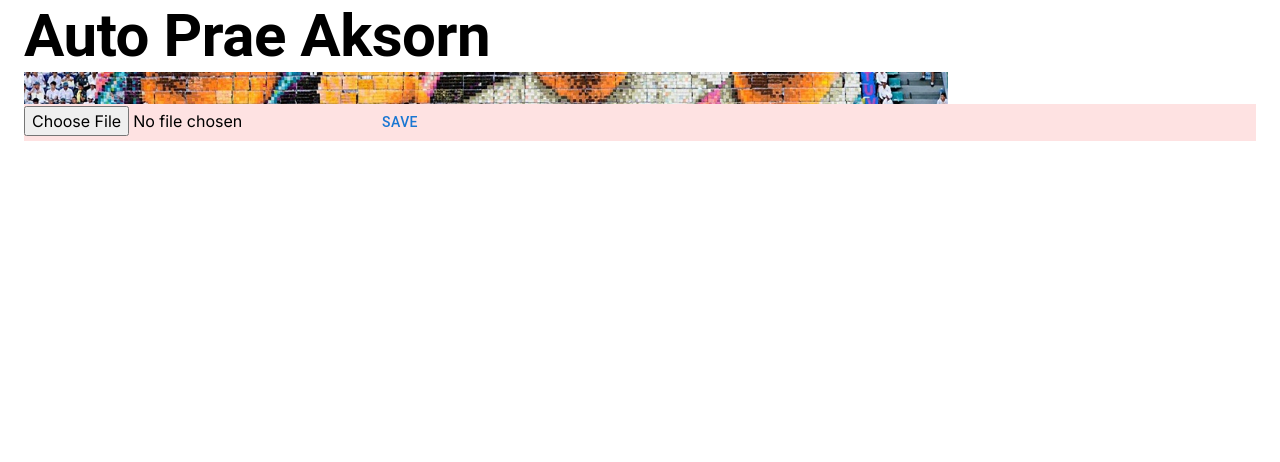
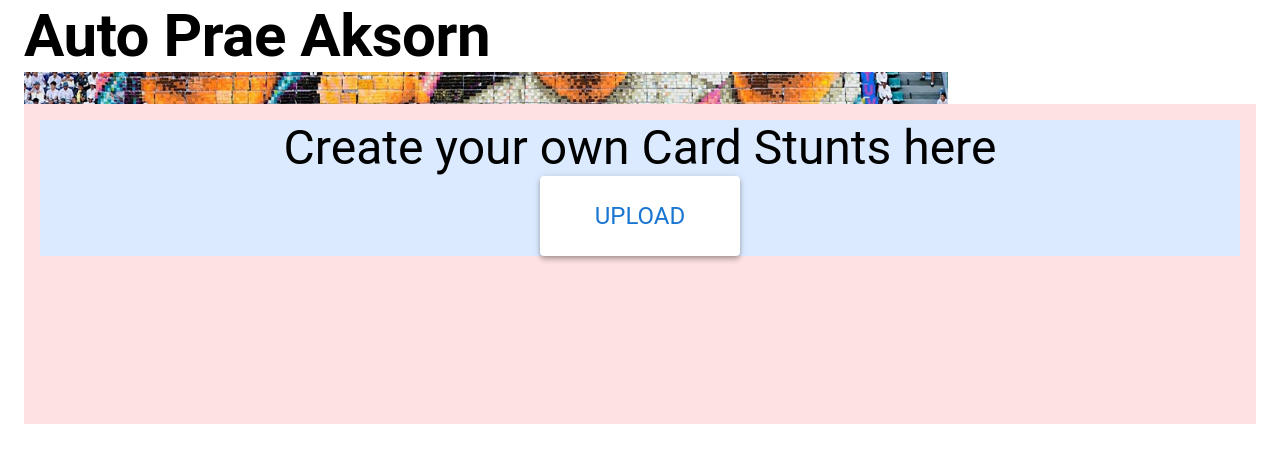
Before and after one commit to bookpanda/AutoPraeAksorn, a Next.js app in the folder apps/client/: page / in a window 1280 px wide. Shown: the top 462 px of the page. Built offline with nearby package versions, Linux system fonts and the light colour scheme; no server answers; a web font is replaced by a local one.

Commit message:
feat: upload button looks

```diff
--- a/apps/client/src/modules/ImageProcessor/ImageProcessor.tsx
+++ b/apps/client/src/modules/ImageProcessor/ImageProcessor.tsx
@@ -10,6 +10,7 @@ import { CompletedCrop } from "./components/completedCrop";
 import { CropArea } from "./components/cropArea";
 import { Rotate } from "./components/rotate";
 import { Scale } from "./components/scale";
+import { UploadButton } from "./components/uploadButton";
 import { useDebounceEffect } from "./useDebounceEffect";
 
 export function ImageProcessor() {
@@ -18,7 +19,6 @@ export function ImageProcessor() {
     completedCrop,
     imgRef,
     imgSrc,
-    onSelectFile,
     previewCanvasRef,
     processImage,
     rotate,
@@ -47,9 +47,10 @@ export function ImageProcessor() {
   );
 
   return (
-    <div className="App bg-red-100">
+    <div className="App min-h-[40vh] bg-red-100 p-4">
+      <UploadButton />
       <div className="Crop-Controls bg-green-100">
-        {!!imgSrc && (
+        {imgSrc && (
           <div className="flex justify-center space-x-8 p-8">
             <CropArea />
             <CompletedCrop />
@@ -59,11 +60,17 @@ export function ImageProcessor() {
           <div>
             <Scale />
             <Rotate />
+
+            <Button
+              component="label"
+              variant="contained"
+              onClick={() => processImage()}
+            >
+              save
+            </Button>
           </div>
         )}
       </div>
-      <input accept="image/*" type="file" onChange={onSelectFile} />
-      <Button onClick={() => processImage()}>save</Button>
     </div>
   );
 }
--- /dev/null
+++ b/apps/client/src/modules/ImageProcessor/components/uploadButton.tsx
@@ -0,0 +1,49 @@
+import React from "react";
+
+import { Button, Paper, Typography } from "@mui/material";
+
+import { useProcessContext } from "$core/contexts/process";
+
+export const UploadButton = () => {
+  const processContext = useProcessContext();
+  const { imgSrc, onSelectFile } = processContext;
+
+  return (
+    <div className="flex items-center justify-center bg-blue-100">
+      {imgSrc ? (
+        <Button component="label" size="large" variant="contained">
+          <Typography className="font-bold" variant="h5">
+            Upload
+          </Typography>
+          <input accept="image/*" hidden type="file" onChange={onSelectFile} />
+        </Button>
+      ) : (
+        <div className="flex w-full flex-col items-center">
+          <Typography
+            className="mb-8 font-semibold"
+            component="h3"
+            variant="h3"
+          >
+            Create your own Card Stunts here
+          </Typography>
+          <Paper
+            className="flex h-[10vh] w-1/6 items-center justify-center"
+            elevation={4}
+          >
+            <Button component="label" size="large" variant="text">
+              <Typography className="font-bold" variant="h5">
+                Upload
+              </Typography>
+              <input
+                accept="image/*"
+                hidden
+                type="file"
+                onChange={onSelectFile}
+              />
+            </Button>
+          </Paper>
+        </div>
+      )}
+    </div>
+  );
+};
```
